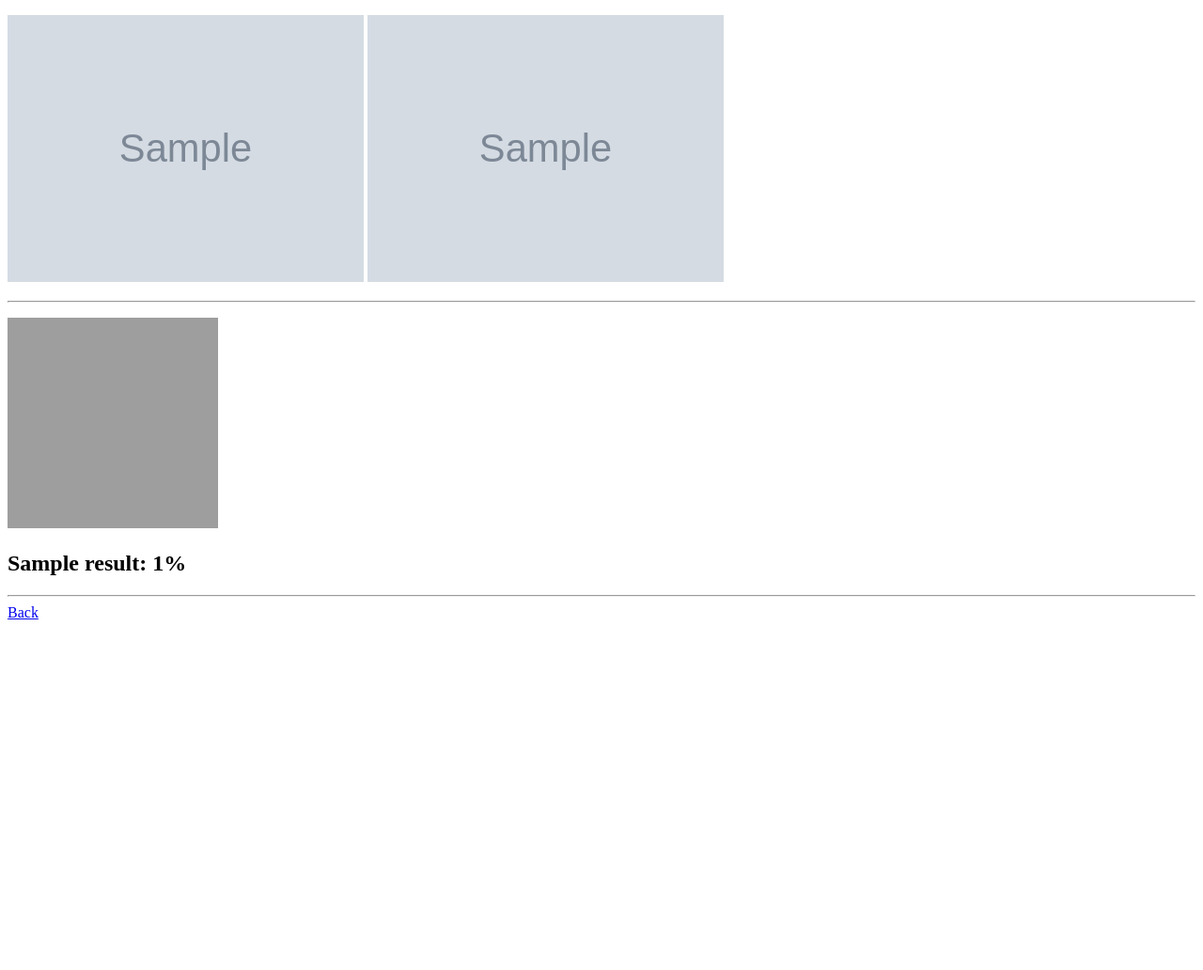
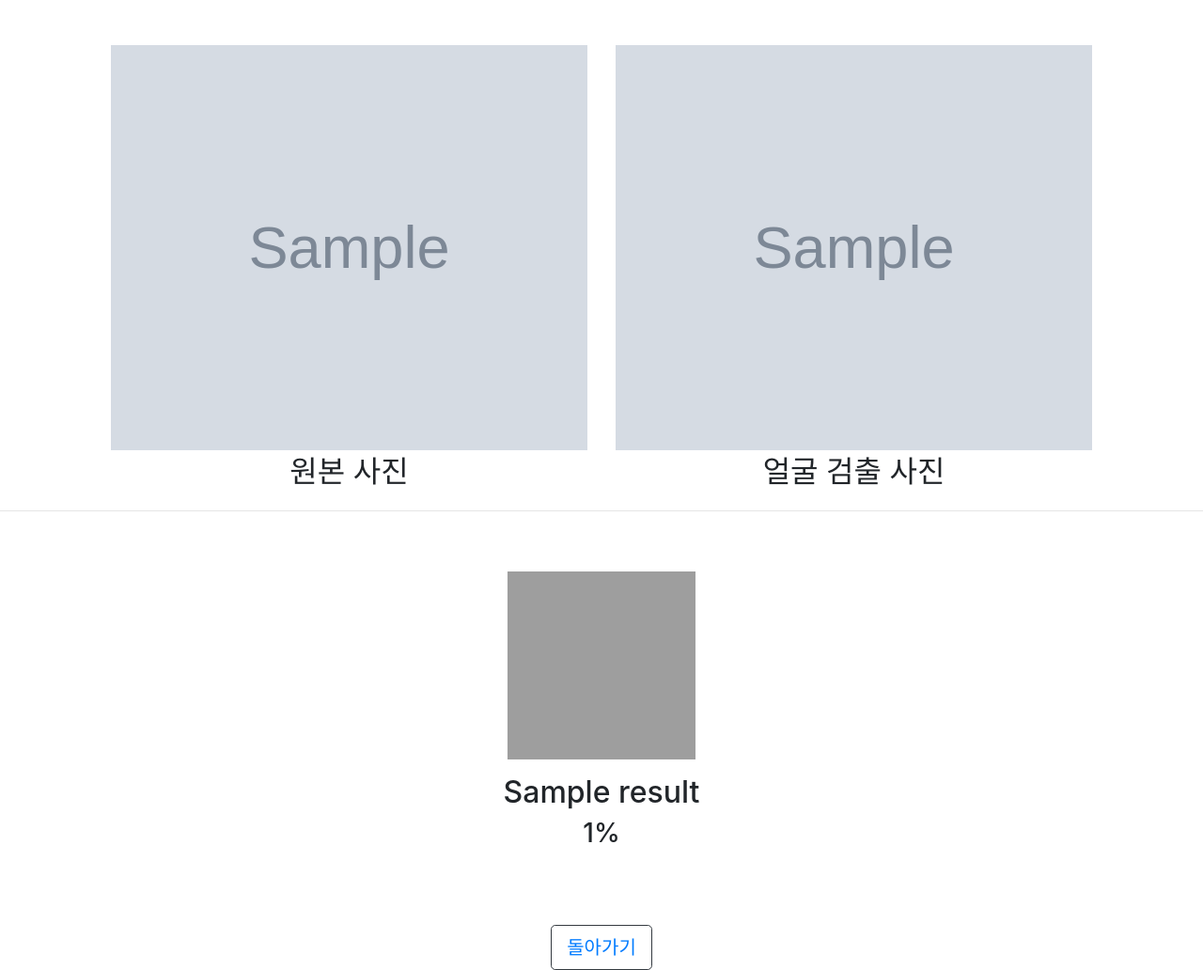
Before and after one commit to seosaju/django_face_recognition, a Django app: template templates/face_recognition/display_image.html in a window 1280 px wide. Shown: the whole page at 94% size. Before the commit the page ends 659 px from the top, so only its background shows below. Run offline with Django 3.2, Linux system fonts and the light colour scheme; the template is opened without the code that fills it: most values are stand-ins (such as "Sample title", 1, 10 or a date in 2020); grey boxes marked "Sample" are stand-in pictures; some libraries are stand-ins or nearby versions; grey boxes are pictures that could not be loaded.

Commit message:
얼굴 인식 결과 화면 디자인 수정

```diff
--- a/EfficientNet_dlib_face_recognition.py
+++ b/EfficientNet_dlib_face_recognition.py
@@ -42,14 +42,12 @@ def efficient_net_face_recognition(image_path):
             # Face Recognition
             face = image_loader(face, loader)
             sigmoid = torch.sigmoid(model(face)).tolist()[0]
-            accuracy = [str(acc)[0:7] for acc in sigmoid]
+            accuracy = [str(acc)[2:4] + '.' + str(acc)[4:7] for acc in sigmoid]
             result = dict()
             for j, acc in enumerate(accuracy):
                 result[labels[j]] = acc
             result = sorted(result.items(), reverse=True, key=lambda item: item[1])
             recognition_result.append(result)
-            # _, output = torch.max(model(face), 1)
-            # print(labels[output.item()])    # Result
     return {"image": image, "face": cropped_face, "result": recognition_result}
 
 
--- /dev/null
+++ b/static/css/face.css
@@ -0,0 +1,10 @@
+.face {
+    width: 200px;
+    height: 200px;
+    overflow: hidden;
+}
+
+.recognition-image {
+    width: 100%;
+    height: 100%;
+}
--- a/templates/face_recognition/display_image.html
+++ b/templates/face_recognition/display_image.html
@@ -1,28 +1,59 @@
 {% load static %}
 
-<!DOCTYPE html>
-<html lang="ko">
+<!doctype html>
+<html lang="en">
 <head>
-    <meta charset="UTF-8">
-    <title>Display actor image</title>
-    <link rel="stylesheet" href="{% static 'css/display_image.css' %}">
+    <meta charset="utf-8">
+    <meta name="viewport" content="width=device-width, initial-scale=1, shrink-to-fit=no">
+    <title>얼굴 인식 결과</title>
+
+    <!-- Bootstrap core CSS -->
+    <link href="{% static 'css/bootstrap.css' %}" rel="stylesheet">
+
+    <!-- Custom styles for this template -->
+    <link href="{% static 'css/face.css' %}" rel="stylesheet">
 </head>
 <body>
-    <p><img src="{{ actor.image.url }}" alt="Image"> <img src="{{ detected_image }}" alt="Image"></p>
+<main role="main">
+    <div class="container p-5">
+        <div class="row text-center">
+            <div class="col-lg">
+                <img class="recognition-image" src="{{ actor.image.url }}" alt="Image">
+                <h2 class="pt-1">원본 사진</h2>
+            </div>
+            <div class="col-lg">
+                <img class="recognition-image" src="{{ detected_image }}" alt="Image">
+                <h2 class="pt-1">얼굴 검출 사진</h2>
+            </div>
+        </div><!-- /.row -->
+    </div>
     <hr>
+    <div class="container py-5">
+        <div class="row">
             {% for face, result in zipped_result %}
-        <p><img class="face" src="{{ face|join:"" }}" alt="Face"></p>
+                <div class="col-sm text-center pb-3">
+                    <img class="face" src="{{ face|join:"" }}" alt="face">
                     <p>
-            {% for name, percentage in result  %}
+                        {% for name, percentage in result %}
                             {% if forloop.counter == 1 %}
-                    <h2>{{ name }}: {{ percentage }}%</h2>
+                                <h2>{{ name }}</h2>
+                                <h3>{{ percentage }}%</h3>
                             {% else %}
-                    {{ name }}: {{ percentage }}%<br>
+                                {{ name }}: {{ percentage }}% <br>
                             {% endif %}
                         {% endfor %}
                     </p>
-        <hr/>
+                </div>
             {% endfor %}
-    <a href="{% url 'face_recognition:index' %}">Back</a>
+        </div><!-- /.row -->
+    </div>
+    <div class="container">
+        <div class="col-12 text-center">
+          <button type="button" class="btn btn-outline-dark btn-lg center"><a href="{% url 'face_recognition:index' %}">돌아가기</a></button>
+        </div><!-- /.col -->
+    </div>
+</main>
 </body>
+<script src="https://code.jquery.com/jquery-3.5.1.slim.min.js" integrity="sha384-DfXdz2htPH0lsSSs5nCTpuj/zy4C+OG2pamoFVy38MVBnE+IbbVYUew+OrCXaRkfj" crossorigin="anonymous"></script>
+<script src="{% static 'js/bootstrap.bundle.js' %}"></script>
 </html>
```
Also changed, not shown: static/css/index.css (added, +20 -0 lines), templates/face_recognition/upload_image.html (+19 -2 lines). Lines whose indentation alone changed are shown as unchanged.
